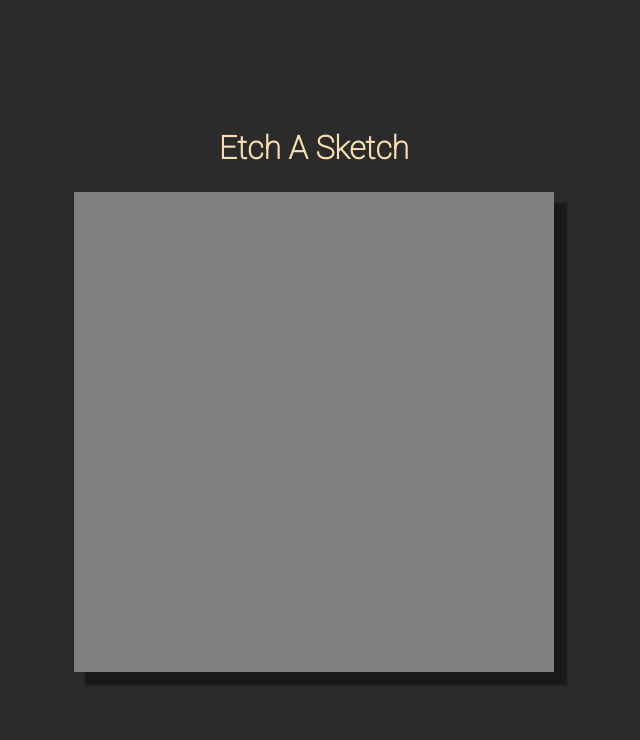
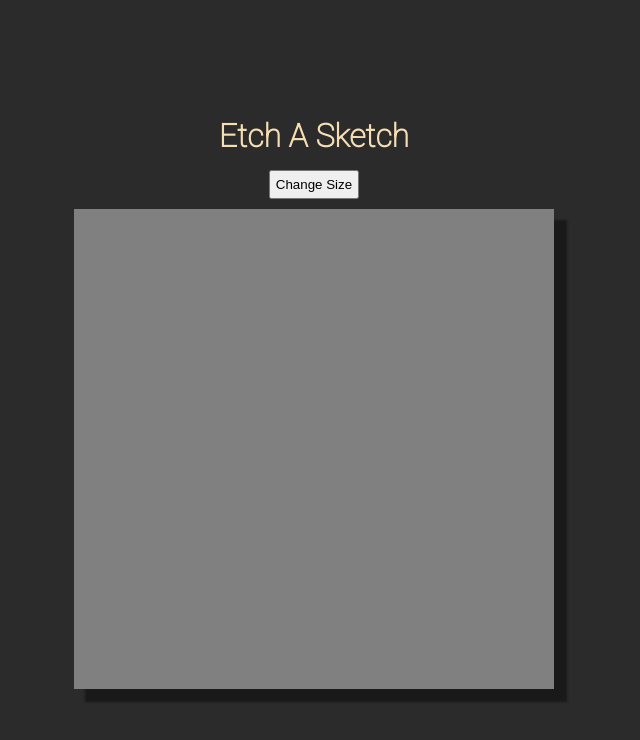
Before and after one commit to FelGoose/etchASketch, a plain HTML site: page index.html in a window 1280 px wide. Shown: the whole page, without its empty margins (326-966 px from the left). Drawn offline with Linux system fonts and the light colour scheme.

Commit message:
styling changes

```diff
--- a/index.html
+++ b/index.html
@@ -15,5 +15,6 @@
 </head>
 <body>
     <h1>Etch A Sketch</h1>
+    <button>Change Size</button>
 </body>
 </html>
--- a/script.js
+++ b/script.js
@@ -9,10 +9,10 @@ for(i=0; i<size; i++){
     container.appendChild(box);
 }
 
-addEventListener("click", (e) =>{
-    if (e.target.classList[0] !== "box") return;
-    e.target.classList.toggle("active");
-});
+// addEventListener("click", (e) =>{
+//     if (e.target.classList[0] !== "box") return;
+//     e.target.classList.toggle("active");
+// });
 
 addEventListener("mouseover", (e) => {
     if (e.target.classList[0] !== "box") return;
--- a/styles.css
+++ b/styles.css
@@ -3,9 +3,9 @@
     margin: 0;
 }
 
-h1{
-    color: wheat;
-    padding-bottom: 25px;
+h1, button{
+    padding: 5px;
+    margin-bottom: 10px;
 }
 
 body{
@@ -18,6 +18,8 @@ body{
     align-items: center;
 
     font-family: 'Roboto', sans-serif;
+    color: wheat;
+
 
 }
 
```
